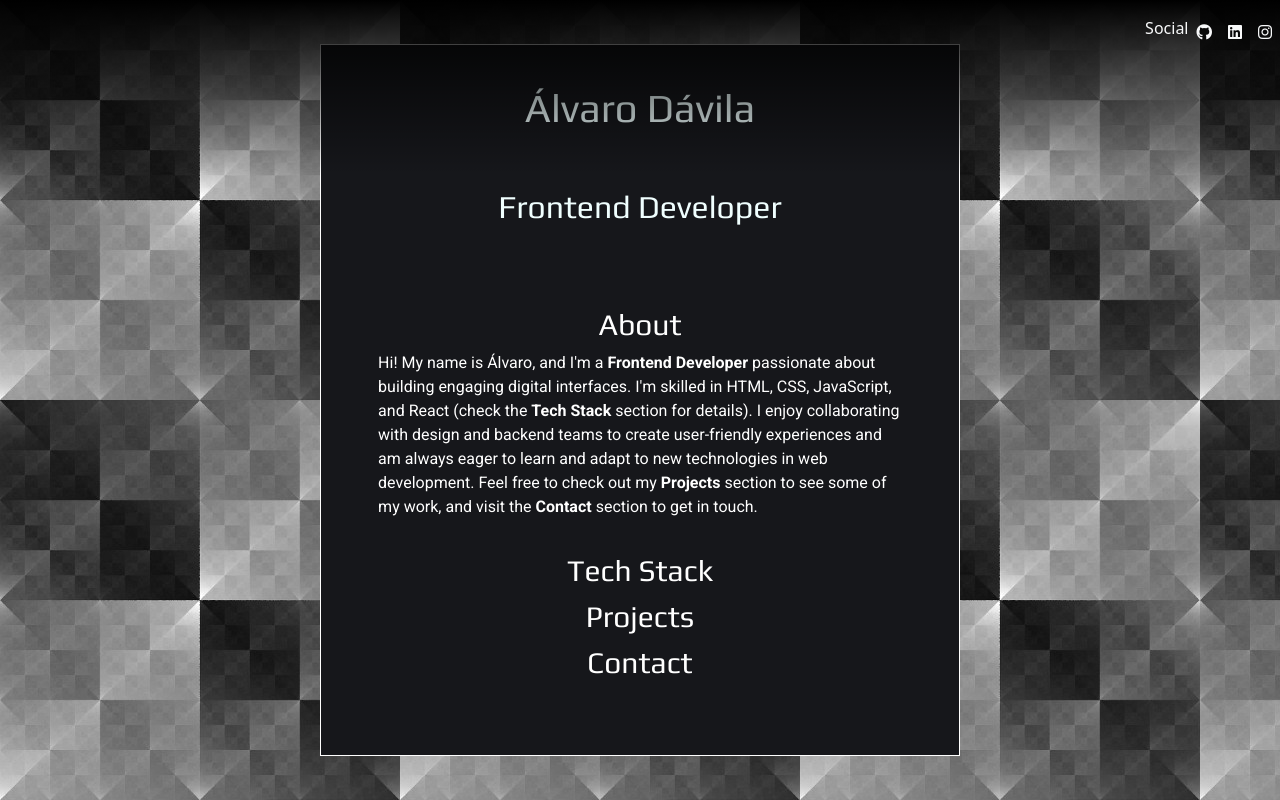
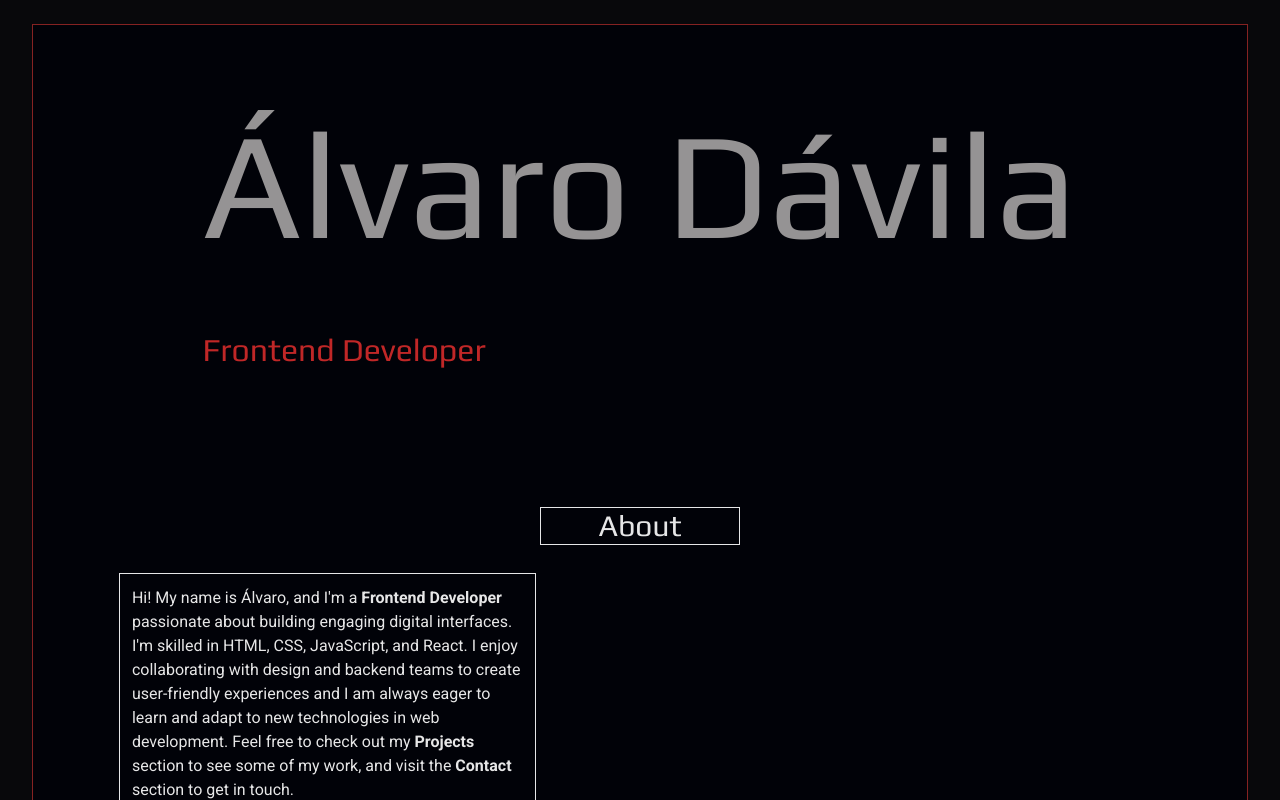
Before and after one commit to adaviladev/portfoliopage, a plain HTML site: page index.html in a window 1280 px wide. Both pictures are taken after a click on the button "About". Shown: the top 800 px of the page. Drawn offline with nearby package versions, Linux system fonts and the light colour scheme.

Commit message:
update ui

```diff
--- a/index.html
+++ b/index.html
@@ -10,7 +10,9 @@
   <!-- Fonts -->
   <link rel="preconnect" href="https://fonts.googleapis.com">
   <link rel="preconnect" href="https://fonts.gstatic.com" crossorigin>
-  <link href="https://fonts.googleapis.com/css2?family=Saira+Condensed:wght@100;200;300;400;500;600;700;800;900&display=swap" rel="stylesheet">
+  <link
+    href="https://fonts.googleapis.com/css2?family=Saira+Condensed:wght@100;200;300;400;500;600;700;800;900&display=swap"
+    rel="stylesheet">
 
   <link rel="preconnect" href="https://fonts.googleapis.com">
   <link rel="preconnect" href="https://fonts.gstatic.com" crossorigin>
@@ -18,7 +20,9 @@
 
   <link rel="preconnect" href="https://fonts.googleapis.com">
   <link rel="preconnect" href="https://fonts.gstatic.com" crossorigin>
-<link href="https://fonts.googleapis.com/css2?family=Roboto:ital,wght@0,100;0,300;0,400;0,500;0,700;0,900;1,100;1,300;1,400;1,500;1,700;1,900&display=swap" rel="stylesheet">
+  <link
+    href="https://fonts.googleapis.com/css2?family=Roboto:ital,wght@0,100;0,300;0,400;0,500;0,700;0,900;1,100;1,300;1,400;1,500;1,700;1,900&display=swap"
+    rel="stylesheet">
 
   <!-- Icons -->
   <script src="https://kit.fontawesome.com/877d51e80c.js" crossorigin="anonymous"></script>
@@ -33,7 +37,7 @@
 <body>
   <!-- Hero Section -->
   <section class="hero">
-    <div style="height: 175px;" class="social position-absolute top-0 text-light pt-3">Social
+    <!-- <div style="height: 175px;" class="social position-absolute top-0 text-light pt-2">Social
       <a class="text-decoration-none text-reset" href="https://github.com/adaviladev" target="_blank">
         <i class="fa-brands fa-github m-2"></i>
       </a>
@@ -44,7 +48,7 @@
         <i class="fa-brands fa-instagram m-2"></i>
       </a>
 
-    </div>
+    </div> -->
     <div class="main-container m-4 p-2">
       <div class="name-title-container play-regular">
         <h1>Álvaro Dávila</h1><br>
@@ -60,8 +64,12 @@
             </button>
           </h2>
           <div id="flush-collapseOne" class="accordion-collapse collapse" data-bs-parent="#accordionFlushExample">
-            <div class="accordion-body text-white p-2">
-              <p>Hi! My name is Álvaro, and I'm a <strong>Frontend Developer</strong> passionate about building engaging digital interfaces. I'm skilled in HTML, CSS, JavaScript, and React (check the <strong>Tech Stack</strong> section for details). I enjoy collaborating with design and backend teams to create user-friendly experiences and am always eager to learn and adapt to new technologies in web development. Feel free to check out my <strong>Projects</strong> section to see some of my work, and visit the <strong>Contact</strong> section to get in touch.</p>
+            <div class="accordion-body about-me text-white p-2">
+              <p>Hi! My name is Álvaro, and I'm a <strong>Frontend Developer</strong> passionate about building engaging
+                digital interfaces. I'm skilled in HTML, CSS, JavaScript, and React. I enjoy collaborating with design and backend teams to create
+                user-friendly experiences and I am always eager to learn and adapt to new technologies in web development.
+                Feel free to check out my <strong>Projects</strong> section to see some of my work, and visit the
+                <strong>Contact</strong> section to get in touch.</p>
             </div>
           </div>
         </div>
@@ -79,7 +87,8 @@
                 <i class="fa-brands fa-html5" data-bs-toggle="tooltip" data-bs-placement="top" title="HTML5"></i>
                 <i class="fa-brands fa-css3-alt" data-bs-toggle="tooltip" data-bs-placement="top" title="CSS3"></i>
                 <i class="fa-brands fa-js" data-bs-toggle="tooltip" data-bs-placement="top" title="JavaScript"></i>
-        <i class="fa-brands fa-bootstrap" data-bs-toggle="tooltip" data-bs-placement="top" title="Bootstrap"></i>
+                <i class="fa-brands fa-bootstrap" data-bs-toggle="tooltip" data-bs-placement="top"
+                  title="Bootstrap"></i>
                 <i class="fa-brands fa-react" data-bs-toggle="tooltip" data-bs-placement="top" title="React"></i>
                 <i class="fa-brands fa-sass" data-bs-toggle="tooltip" data-bs-placement="top" title="Sass"></i>
                 <i class="fa-brands fa-git" data-bs-toggle="tooltip" data-bs-placement="top" title="Git"></i>
@@ -98,8 +107,9 @@
             </button>
           </h2>
           <div id="flush-collapseThree" class="accordion-collapse collapse" data-bs-parent="#accordionFlushExample">
-            <div class="accordion-body text-white  p-2">
-              <p>This is a selection of projects I have been working on recently. Click on the image to visit the live version. You can also explore the repository at the link below each description.</p><br>
+            <div class="accordion-body projects text-white  p-2">
+              <p>This is a selection of projects I have been working on recently. Click on the image to visit the live
+                version. You can also explore the repository at the link below each description.</p><br>
               <!-- Projects wrapper -->
               <div class="row row-cols-1 row-cols-md-2 g-4">
                 <!-- Project 1 Card -->
@@ -186,7 +196,8 @@
                         random selection. It features dynamic updates of Pokémon name, ID, weight, height, sprite, and
                         various stats (HP, attack, defense, special attack, special defense, speed) fetched from the
                         PokeAPI.</p>
-                      <a href="https://github.com/adaviladev/pf-pokemon-search-app" target="_blank">GitHub repository</a>
+                      <a href="https://github.com/adaviladev/pf-pokemon-search-app" target="_blank">GitHub
+                        repository</a>
                       <a href="https://adaviladevs-pokemonsearch.netlify.app/" target="_blank">View live site</a>
                     </div>
                   </div>
@@ -199,8 +210,8 @@
         </div>
         <div class="accordion-item bg-transparent contact">
           <h2 class="accordion-header">
-            <button class="accordion-button collapsed bg-transparent text-white d-block text-center fs-4 mb-2" type="button"
-              data-bs-toggle="collapse" data-bs-target="#flush-collapseFour" aria-expanded="false"
+            <button class="accordion-button collapsed bg-transparent text-white d-block text-center fs-4 mb-2"
+              type="button" data-bs-toggle="collapse" data-bs-target="#flush-collapseFour" aria-expanded="false"
               aria-controls="flush-collapseFour">
               Contact
             </button>
--- a/styles.css
+++ b/styles.css
@@ -138,7 +138,6 @@
   font-style: italic;
 }
 
-
 p {
   font-family: "Roboto", sans-serif;
   font-weight: 400;
@@ -149,7 +148,6 @@ p {
 
 html {
   background-color: #363737;
-
 }
 
 section.hero {
@@ -158,24 +156,22 @@ section.hero {
   align-items: center;
   align-content: center;
   justify-content: center;
-    background-color: #363737;
-    background-image: url("/images/gray_sierpinski_square_fractal_background_seamless.jpg") !important;
+  background-color: #08080b;
 }
 
 .main-container {
-    background-color: #16171b;
+  background-color: #010208;
   min-height: 85vh;
   width: 100%;
   display: flex;
   flex-direction: column;
   justify-content: space-between;
-    border: 1px solid white;
+  border: 1px solid rgb(147, 37, 37);
+  opacity: 0.9;
 }
 
 .name-title-container {
-    align-content: center;
   font-size: clamp(32px, min(4vw, 5em), 2em);
-    text-align: center;
   padding-left: 5%;
   padding-right: 5%;
   margin-top: 5%;
@@ -195,11 +191,15 @@ section.hero {
   text-shadow: 2px 1px #444343;
 }
 
+.accordion-body {
+  margin-top: 20px;
+  margin-bottom: 20px;
+}
+
 .accordion-button {
   font-family: "Play", sans-serif;
   font-weight: 200;
   font-style: normal;
-
 }
 
 .accordion-header .accordion-button {
@@ -211,7 +211,6 @@ section.hero {
   /* Cambia el valor según lo que necesites */
   padding: 0px;
   /* Cambia el valor según lo que necesites */
-
 }
 
 :focus {
@@ -259,15 +258,19 @@ i:hover {
 .contact-icons {
   display: flex;
   justify-content: center;
-
 }
 
 .social {
-    background-image: linear-gradient(to bottom, rgb(0, 0, 0), transparent) !important;
+  background-image: linear-gradient(
+    to bottom,
+    rgb(0, 0, 0),
+    transparent
+  ) !important;
   display: flex;
   justify-content: flex-end;
   align-items: flex-start;
   width: 100vw;
+  padding-right: 3%;
 }
 
 .card-body {
@@ -305,7 +308,6 @@ i:hover {
 }
 
 @media (min-width: 600px) {
-
   .main-container {
     display: flex;
     flex-direction: column;
@@ -315,11 +317,11 @@ i:hover {
     /* Center horizontally */
     min-height: 100%;
     height: fit-content;
-        width: 50%;
+    width: 95%;
   }
 
   .accordion {
-        width: 70%;
+    width: 60%;
   }
 
   .accordion-header {
@@ -337,9 +339,15 @@ i:hover {
     align-content: center;
     justify-content: center;
     flex-shrink: 1;
-        text-align: center;
-        color: azure;
+    color: rgb(165, 163, 163);
+  }
 
+  .name-title-container > h1 {
+    color: rgb(165, 163, 163);
+  }
+
+  .name-title-container > h2 {
+    color: rgb(213, 43, 43);
   }
 
   button:hover {
@@ -351,4 +359,46 @@ i:hover {
     width: 90% !important;
     margin-bottom: 6vh;
   }
+
+  .name-title-container > h1 {
+    font-size: 9.5rem !important;
   }
+
+  .about-me > p {
+    max-width: 40% !important;
+    padding: 12px;
+    border: 1px solid;
+  }
+
+  .projects > p {
+    max-width: 40% !important;
+    padding: 12px;
+    border: 1px solid;
+  }
+
+  .accordion-body > p {
+    max-width: 50%;
+  }
+
+  .accordion-body {
+    margin-top: 20px;
+    margin-bottom: 20px;
+  }
+}
+
+.name-title-container > h1 {
+  font-size: 2.5rem;
+}
+
+.name-title-container > h1 {
+  color: rgb(165, 163, 163);
+}
+
+.name-title-container > h2 {
+  color: rgb(213, 43, 43);
+}
+
+button {
+  border: 1px solid white !important;
+  width: 200px !important;
+}
```
Also changed, not shown: index.2.html (added, +29 -0 lines). Lines whose indentation alone changed are shown as unchanged.
